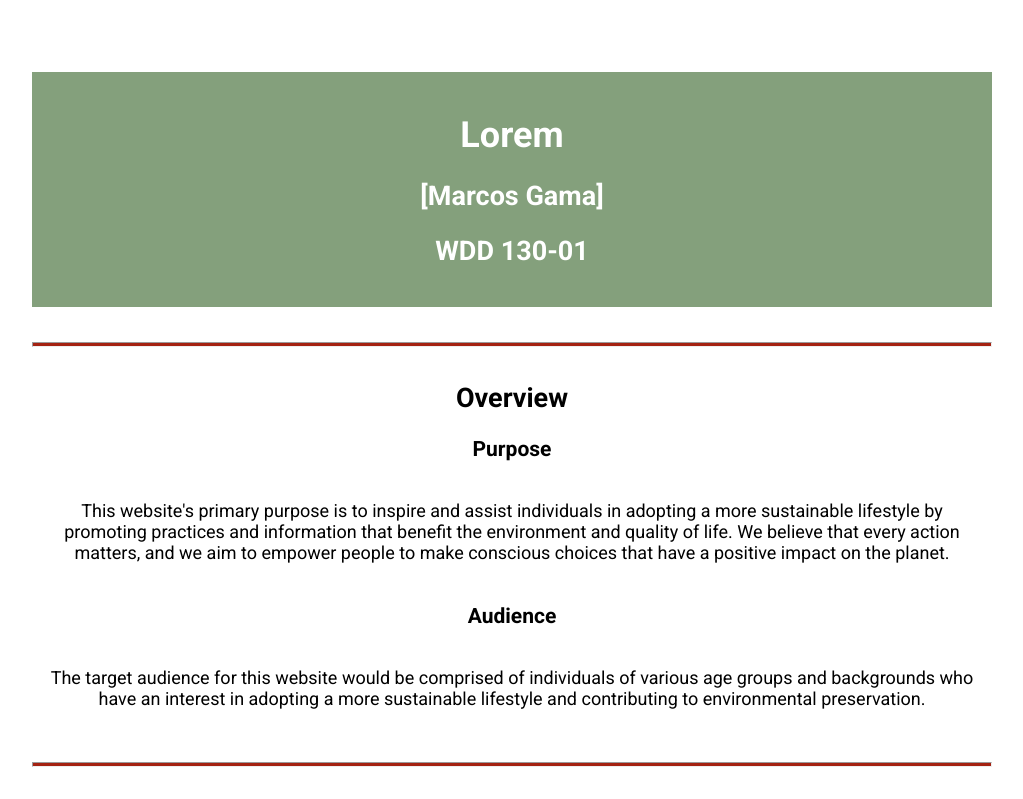
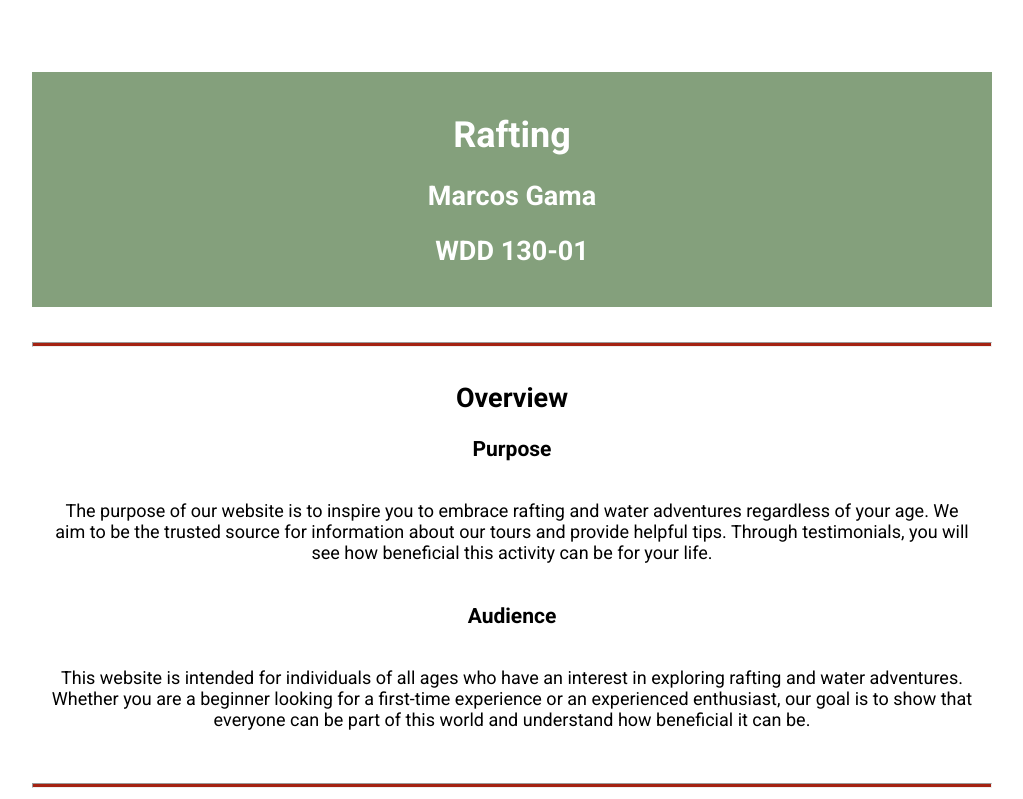
Before and after one commit to marcosgamadev/wdd130, a plain HTML site: page wwr/site-plan-rafting.html in a window 1280 px wide. Shown: the top 799 px of the page, without its empty margins (128-1151 px from the left). Drawn offline with Linux system fonts and the light colour scheme.

Commit message:
change photo and words

```diff
--- a/wwr/site-plan-rafting.html
+++ b/wwr/site-plan-rafting.html
@@ -10,8 +10,8 @@
 
 <body>
   <header>
-    <h1>Lorem</h1>
-    <h2>[Marcos Gama]</h2>
+    <h1>Rafting </h1>
+    <h2>Marcos Gama</h2>
     <h2>WDD 130-01</h2>
     <!-- In the header above, add the name of your site, your name and class number. For example if you are in section 3 you would put WDD 130-03 -->
   </header>
@@ -20,22 +20,22 @@
     <hr />
     <h2>Overview</h2>
     <h3>Purpose</h3>
-    <p>This website's primary purpose is to inspire and assist individuals in adopting a more sustainable lifestyle by promoting
-       practices and information that benefit the environment and quality of life. We believe that every action matters,
-       and we aim to empower people to make conscious choices that have a positive impact on the planet.</p>
+    <p>The purpose of our website is to inspire you to embrace rafting and water adventures regardless of your age.
+      We aim to be the trusted source for information about our tours and provide helpful tips.
+      Through testimonials, you will see how beneficial this activity can be for your life.</p>
     <!-- change this -->
 
     <h3>Audience</h3>
-    <p>The target audience for this website would be comprised of individuals of various age groups and
-       backgrounds who have an interest in adopting a more
-       sustainable lifestyle and contributing to environmental preservation.</p>
+    <p>This website is intended for individuals of all ages who have an interest in exploring rafting and water adventures.
+       Whether you are a beginner looking for a first-time experience or an experienced enthusiast,
+       our goal is to show that everyone can be part of this world and understand how beneficial it can be.</p>
     <!-- change this -->
 
     <hr />
     <h2>Branding</h2>
     <h3>Website Logo</h3>
     <!-- Replace this with some sort of logo for your site.  A logo can be as simple as the name of your site in a nice font :) -->
-    <img src="./images/foto.jpg" alt="Logo image" />
+    <img src="./images/rafinglogo.png" alt="Logo image" />
     <hr />
     <h2>Style Guide</h2>
 
```
Also changed, not shown: wwr/images/foto.jpg (deleted), wwr/images/rafinglogo.png (added).
